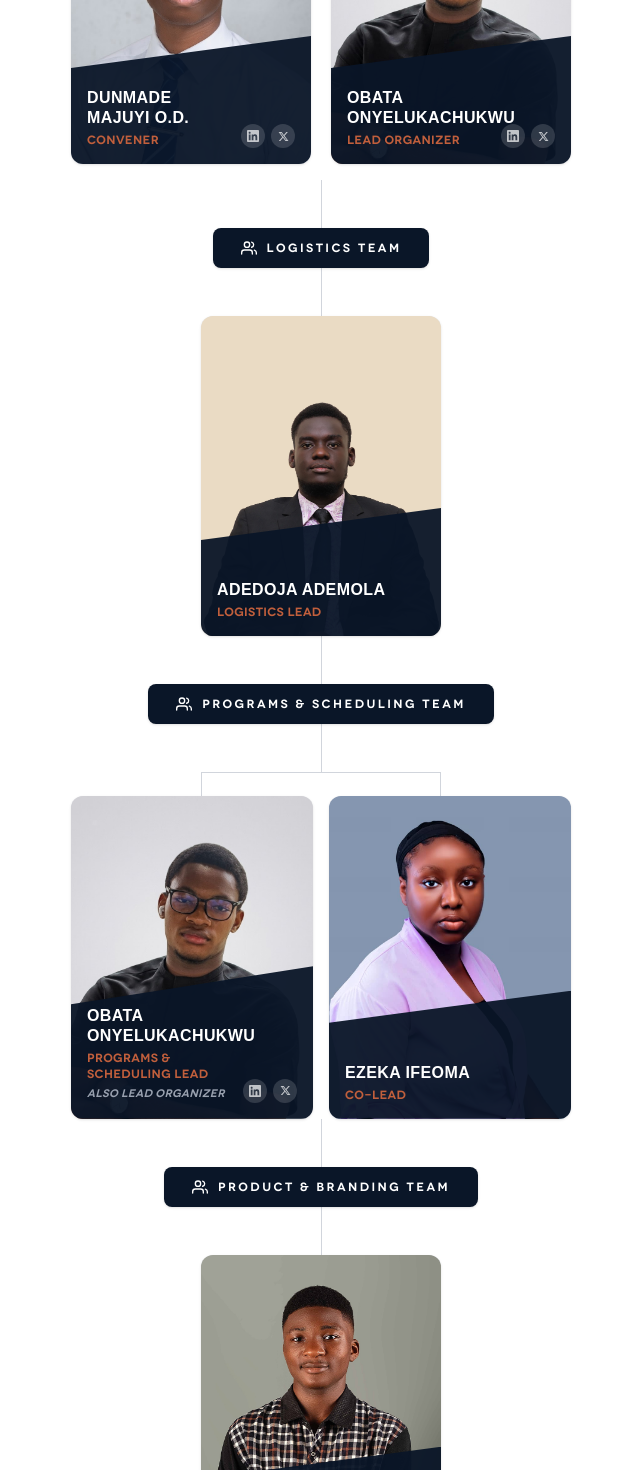
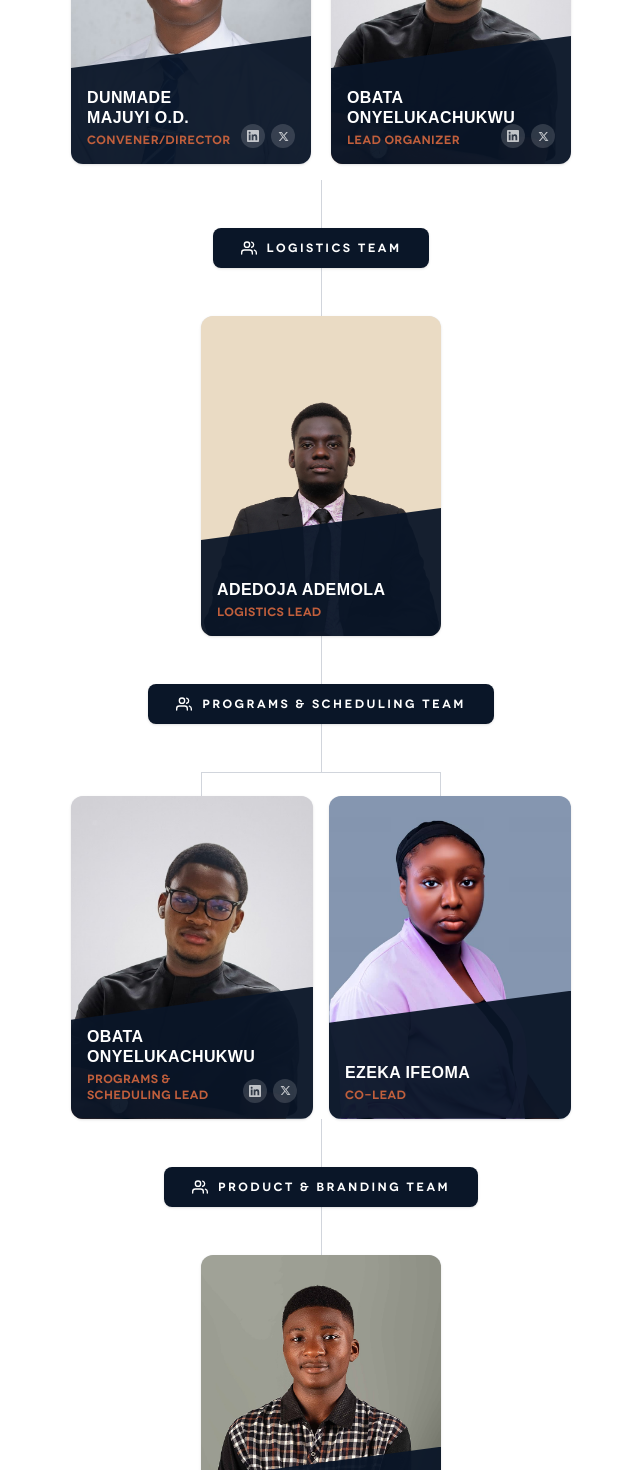
Before and after one commit to victoribironke/babcock-tech-week, a Next.js app: page /team in a window 1280 px wide. Shown: the part 540-2010 px from the top of the page, without its empty margins (319-959 px from the left). Built offline with nearby package versions, Linux system fonts and the light colour scheme; a web font is replaced by a local one.

Commit message:
content updates, added in Dara's image

```diff
--- a/app/components/TeamOrganogram.tsx
+++ b/app/components/TeamOrganogram.tsx
@@ -26,7 +26,7 @@ const LEADERSHIP: Person[] = [
   {
     initials: "DM",
     name: "Dunmade Majuyi O.D.",
-    role: "Convener",
+    role: "Convener/Director",
     image: "/images/speakers/Mujuyi.jpeg",
     linkedin: "https://www.linkedin.com/in/majuyi/",
     x: "https://x.com/majuyitan",
@@ -57,7 +57,6 @@ const TEAMS: Team[] = [
       initials: "KO",
       name: "Obata Onyelukachukwu",
       role: "Programs & Scheduling Lead",
-      note: "also Lead Organizer",
       image: "/images/speakers/KachiObata.jpeg",
       linkedin: "https://www.linkedin.com/in/onyelukachukwu-obata/",
       x: "https://x.com/kachiobata",
@@ -100,7 +99,6 @@ const TEAMS: Team[] = [
       initials: "KO",
       name: "Obata Onyelukachukwu",
       role: "Partnerships Lead",
-      note: "also Lead Organizer",
       image: "/images/speakers/KachiObata.jpeg",
       linkedin: "https://www.linkedin.com/in/onyelukachukwu-obata/",
       x: "https://x.com/kachiobata",
@@ -120,6 +118,7 @@ const TEAMS: Team[] = [
       initials: "OK",
       name: "Oluwadara Kalejaiye",
       role: "Hackathon Lead",
+      image: "/images/Team-Photos/oluwadara-kalejaiye1.jpg",
     },
   },
   {
```
Also changed, not shown: public/images/Team-Photos/Oluwadara-kalejaiye1.jpg (added).
